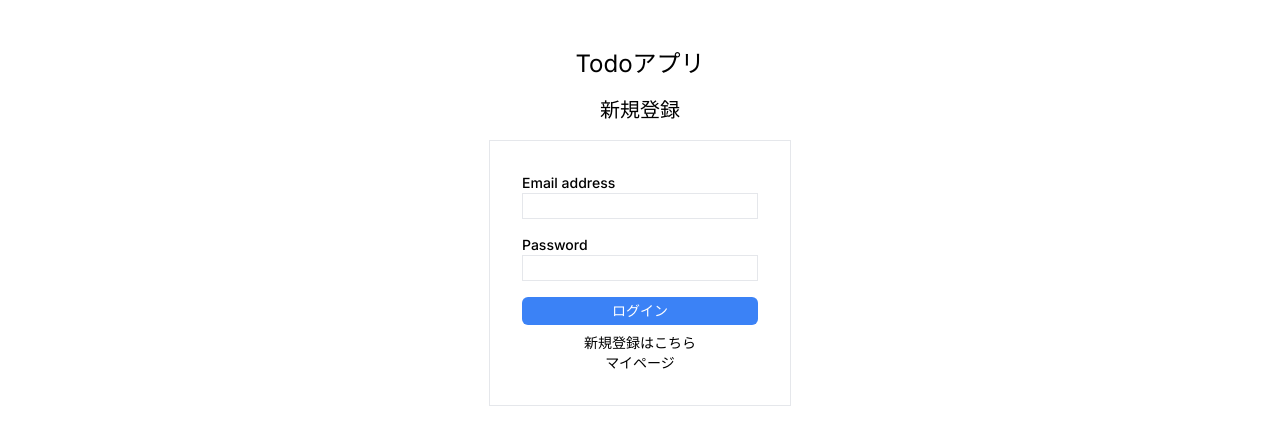
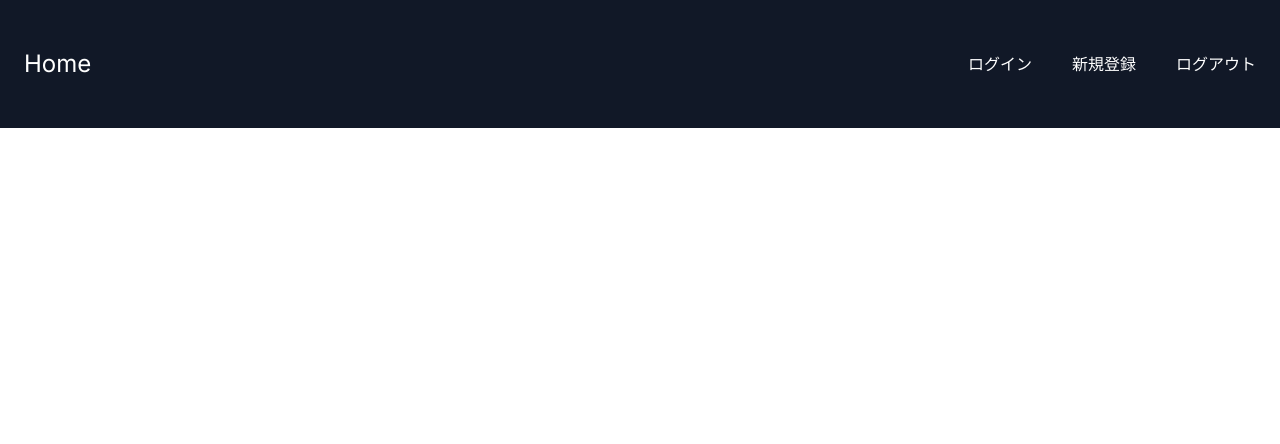
Before and after one commit to drying/todoapp, a Next.js app: page / in a window 1280 px wide. Shown: the top 444 px of the page. Built offline with nearby package versions, Linux system fonts and the light colour scheme.

Commit message:
♻️ Headerコンポーネント作成

```diff
--- /dev/null
+++ b/src/app/component/Header.tsx
@@ -0,0 +1,31 @@
+import Link from "next/link";
+
+export default function Header(props: { leftMenu: string; rightMenu: string }) {
+  return (
+    <>
+      <div className="flex min-h-full items-center px-6 py-12 bg-gray-900 text-white">
+        <div className="flex-1">
+          <Link href="/" className="text-2xl">
+            Home
+          </Link>
+        </div>
+        <div className="flex space-x-10">
+          {props.leftMenu === "ログイン" ? (
+            <>
+              {" "}
+              <Link href="/login">{props.leftMenu}</Link>
+              <Link href="/signup">{props.rightMenu}</Link>
+              <Link href="/">ログアウト</Link>
+            </>
+          ) : (
+            <>
+              <Link href="/todo">{props.leftMenu}</Link>
+              <Link href="/user">{props.rightMenu}</Link>
+              <Link href="/">ログアウト</Link>
+            </>
+          )}
+        </div>
+      </div>
+    </>
+  );
+}
--- a/src/app/layout.tsx
+++ b/src/app/layout.tsx
@@ -15,7 +15,7 @@ export default function RootLayout({
   children: React.ReactNode;
 }>) {
   return (
-    <html lang="en">
+    <html lang="ja">
       <body className={inter.className}>{children}</body>
     </html>
   );
--- a/src/app/login/page.tsx
+++ b/src/app/login/page.tsx
@@ -1,15 +1,35 @@
-// loginページに追加する
-import { login, signup } from "./actions";
+import Link from "next/link";
+import Header from "../component/Header";
 
-export default function LoginPage() {
+export default function Login() {
   return (
-    <form>
-      <label htmlFor="email">Email:</label>
-      <input id="email" name="email" type="email" required />
-      <label htmlFor="password">Password:</label>
-      <input id="password" name="password" type="password" required />
-      <button formAction={login}>Log in</button>
-      <button formAction={signup}>Sign up</button>
-    </form>
+    <>
+      <Header leftMenu="ログイン" rightMenu="新規登録" />
+      <div className="flex min-h-full flex-col items-center px-6 py-12">
+        <div>
+          <h1 className="text-2xl text-center mb-4">Todoアプリ</h1>
+          <h2 className="text-xl text-center mb-4">ログイン</h2>
+        </div>
+
+        <div className="flex flex-col border p-8">
+          <div className="pb-4">
+            <label className="block text-sm font-medium">Email address</label>
+            <input type="email" className="border" />
+          </div>
+          <div className="pb-4">
+            <label className="block text-sm font-medium">Password</label>
+            <input type="password" className="border" />
+          </div>
+          <div>
+            <button
+              type="submit"
+              className="flex w-full justify-center rounded-md px-3 py-1 mb-2 bg-blue-500 text-white text-sm"
+            >
+              ログイン
+            </button>
+          </div>
+        </div>
+      </div>
+    </>
   );
 }
--- a/src/app/mypage/page.tsx
+++ b/src/app/mypage/page.tsx
@@ -1,20 +1,10 @@
 import Link from "next/link";
+import Header from "../component/Header";
 
 export default function Mypage() {
   return (
     <>
-      <div className="flex min-h-full items-center px-6 py-12 bg-gray-900 text-white">
-        <div className="flex-1">
-          <Link href="/mypage" className="text-2xl">
-            マイページ
-          </Link>
-        </div>
-        <div className="flex space-x-10">
-          <Link href="/mypage/todo">Todo</Link>
-          <Link href="/mypage/user">ユーザー情報</Link>
-          <Link href="/">ログアウト</Link>
-        </div>
-      </div>
+      <Header leftMenu="ToDo" rightMenu="ユーザー情報" />
 
       <div className="flex justify-around min-h-screen bg-gray-200 pt-6 px-6">
         <h2 className="text-4xl font-bold text-gray-700">User</h2>
--- a/src/app/page.tsx
+++ b/src/app/page.tsx
@@ -1,55 +1,11 @@
 import Link from "next/link";
+import Header from "./component/Header";
 
 export default function Home() {
   return (
     <>
-      <div className="flex min-h-full flex-1 flex-col items-center px-6 py-12">
-        <div>
-          <h1 className="text-2xl text-center mb-4">Todoアプリ</h1>
-          <h2 className="text-xl text-center mb-4">新規登録</h2>
-        </div>
-
-        <div className="flex flex-col border p-8">
-          <div className="pb-4">
-            <label htmlFor="email" className="block text-sm font-medium">
-              Email address
-            </label>
-            <input
-              id="email"
-              name="email"
-              type="email"
-              className="border"
-              required
-            />
-          </div>
-          <div className="pb-4">
-            <label htmlFor="password" className="block text-sm font-medium">
-              Password
-            </label>
-            <input
-              id="password"
-              name="password"
-              type="password"
-              className="border"
-              required
-            />
-          </div>
-          <div>
-            <button
-              type="submit"
-              className="flex w-full justify-center rounded-md px-3 py-1 mb-2 bg-blue-500 text-white text-sm"
-            >
-              ログイン
-            </button>
-          </div>
-          <Link href="/signup" className="text-sm text-center">
-            新規登録はこちら
-          </Link>
-          <Link href="/mypage" className="text-sm text-center">
-            マイページ
-          </Link>
-        </div>
-      </div>
+      {/* propsで、ページ毎に表示する内容を変える */}
+      <Header leftMenu="ログイン" rightMenu="新規登録" />
     </>
   );
 }
--- a/src/app/signup/page.tsx
+++ b/src/app/signup/page.tsx
@@ -1,12 +1,14 @@
 import Link from "next/link";
+import Header from "../component/Header";
 
 export default function Signup() {
   return (
     <>
+      <Header leftMenu="ログイン" rightMenu="新規登録" />
       <div className="flex min-h-full flex-col items-center px-6 py-12">
         <div>
           <h1 className="text-2xl text-center mb-4">Todoアプリ</h1>
-          <h2 className="text-xl text-center mb-4">ログイン</h2>
+          <h2 className="text-xl text-center mb-4">新規登録</h2>
         </div>
 
         <div className="flex flex-col border p-8">
@@ -23,12 +25,9 @@ export default function Signup() {
               type="submit"
               className="flex w-full justify-center rounded-md px-3 py-1 mb-2 bg-blue-500 text-white text-sm"
             >
-              ログイン
+              新規登録
             </button>
           </div>
-          <Link href="/" className="text-sm text-center">
-            新規登録はこちら
-          </Link>
         </div>
       </div>
     </>
```
